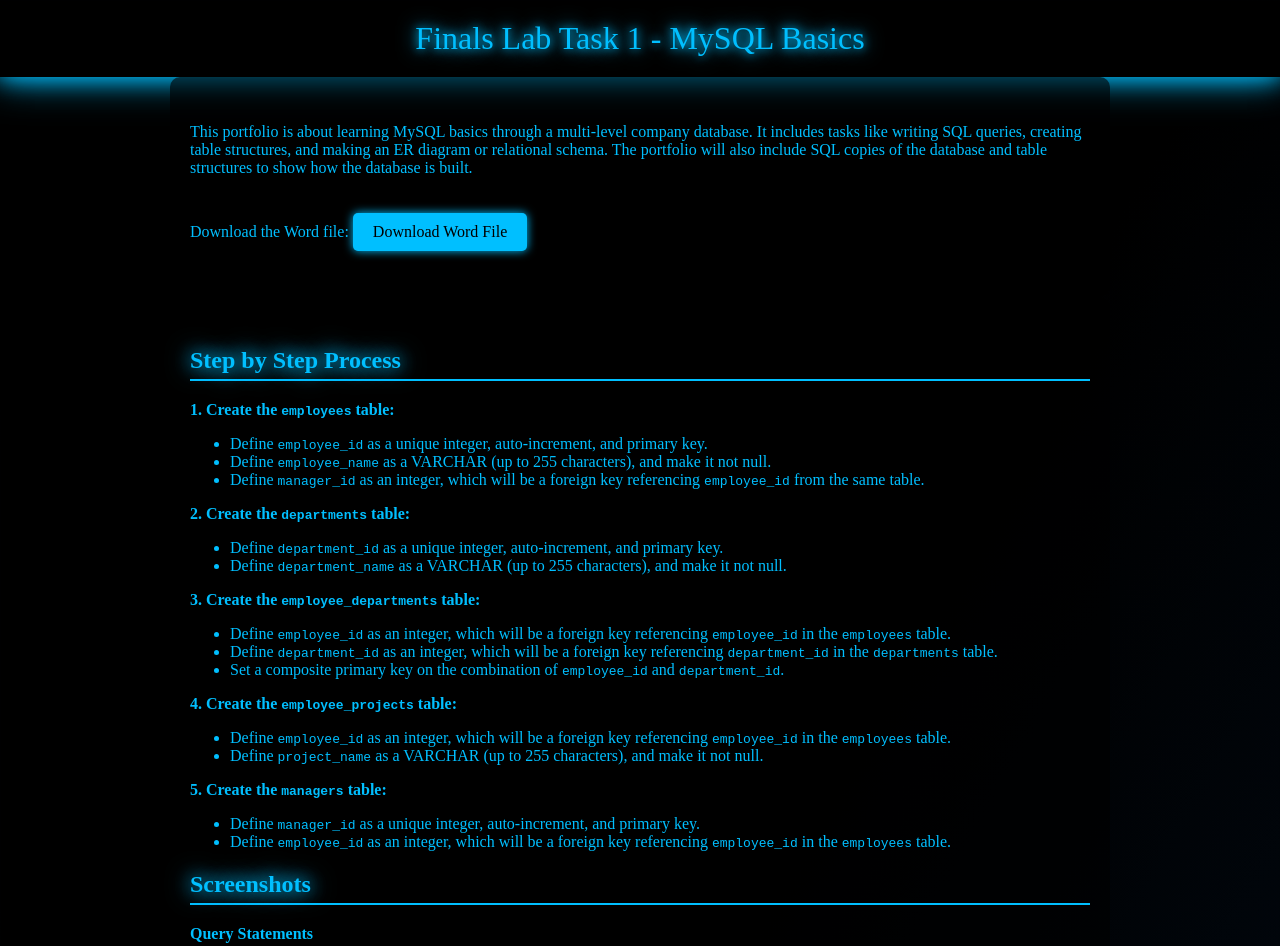
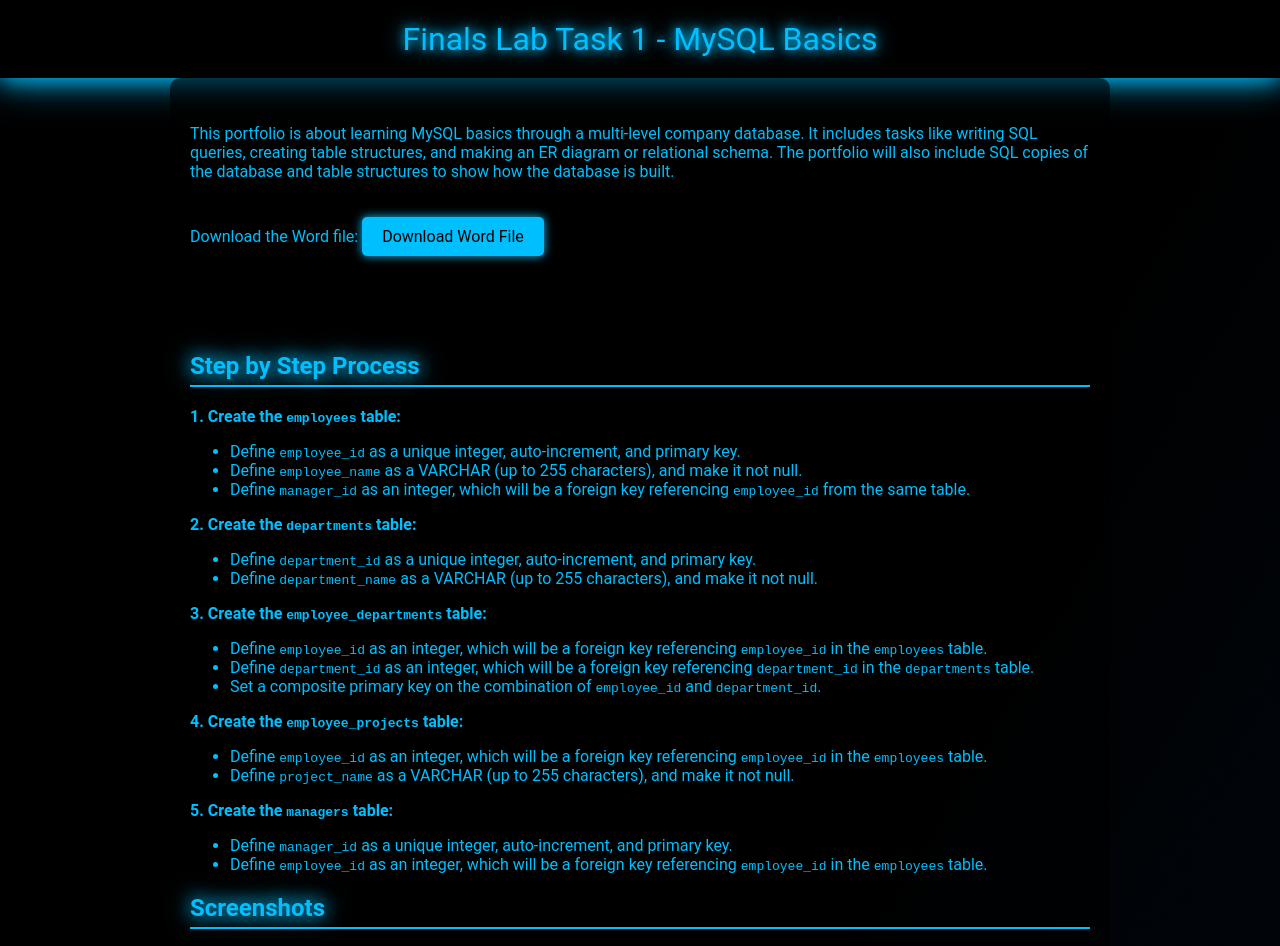
Before and after one commit to Soguilon/Finals-Lab-Task-1, a plain HTML site: page index.html in a window 1280 px wide. Shown: the top 946 px of the page. Drawn offline with Linux system fonts and the light colour scheme.

Commit message:
Update index.html

```diff
--- a/index.html
+++ b/index.html
@@ -9,7 +9,7 @@
 
     body {
       margin: 0;
-      font-family: 'Times New Roman', Times, serif;
+      font-family: 'Roboto', sans-serif;
       background: linear-gradient(120deg, #000 30%, #020f1f 70%);
       color: #00bfff;
       overflow-x: hidden;
```
